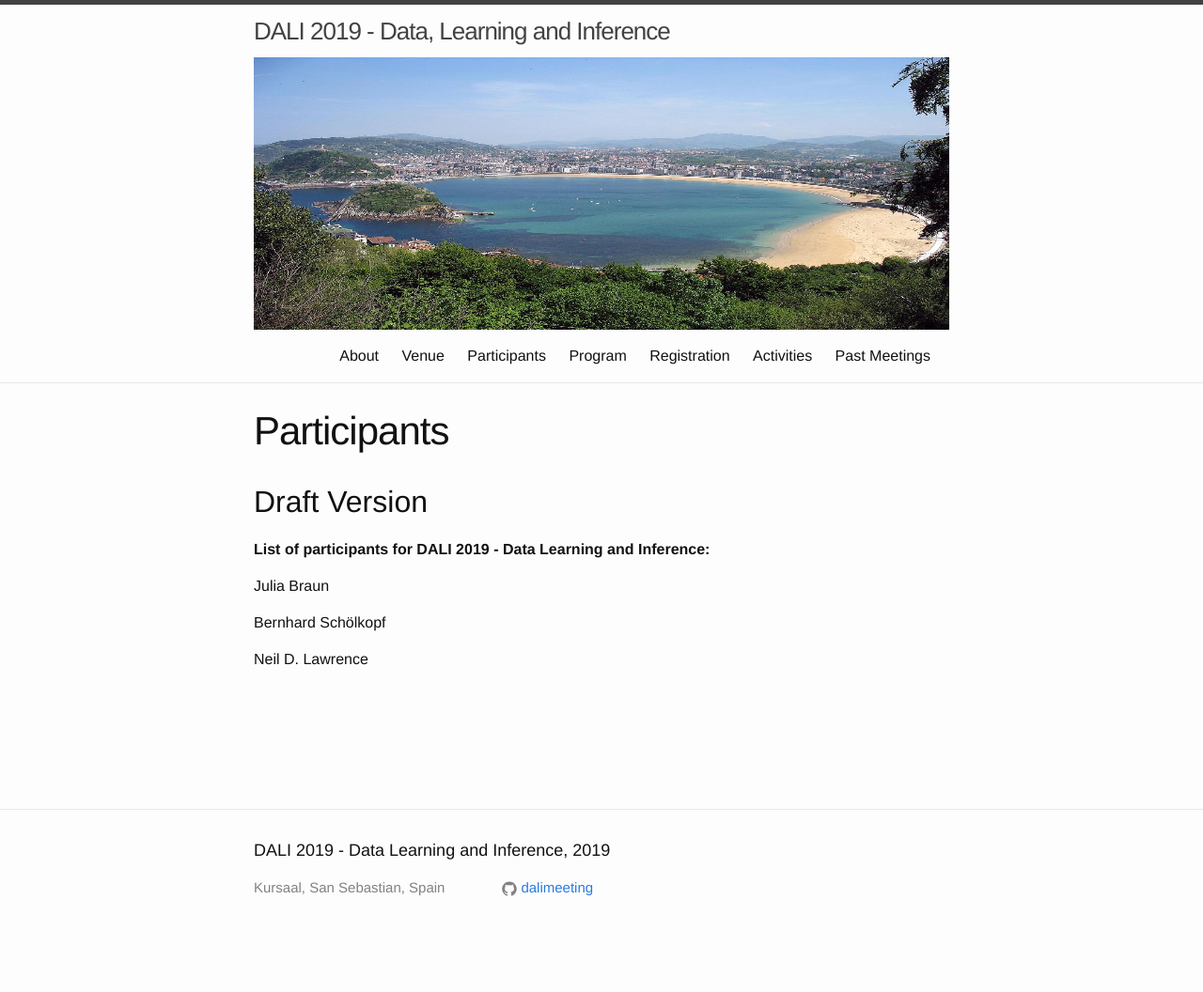
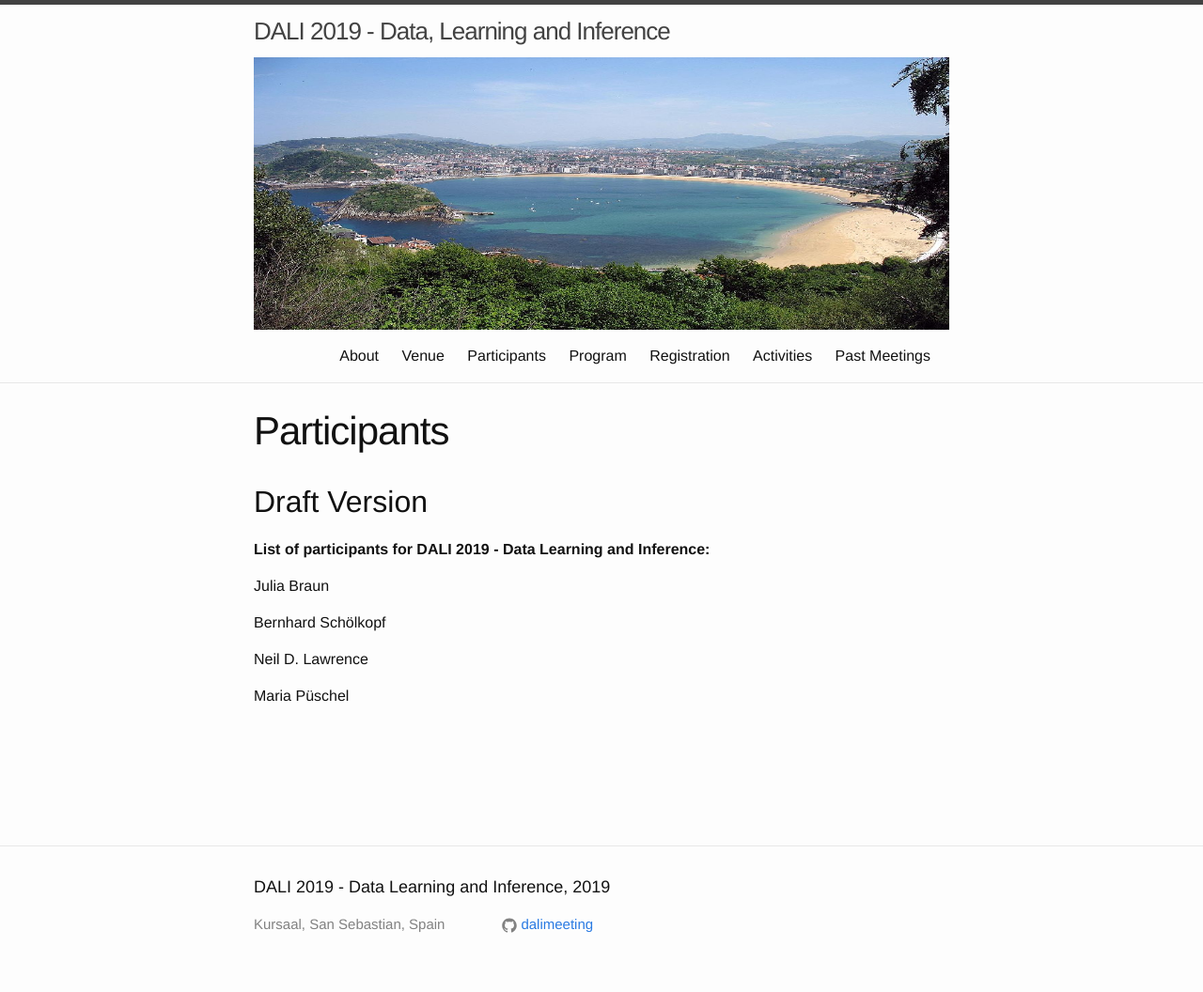
Before and after one commit to dalimeeting/dalimeeting.github.io, a Jekyll site: the page built from participants.html, in a window 1280 px wide. Shown: the whole page at 94% size. Built offline with Jekyll 4.4.1, drawn with Linux system fonts in a browser that asks for light colours; before the commit the page ends 1017 px from its top, so only the background shows below that.

Commit message:
add mpuschel to participants

```diff
--- a/_data/participants.yml
+++ b/_data/participants.yml
@@ -4,3 +4,5 @@
   given: Bernhard
 - family: Lawrence
   given: Neil D.
+- family: Püschel
+  given: Maria
```
